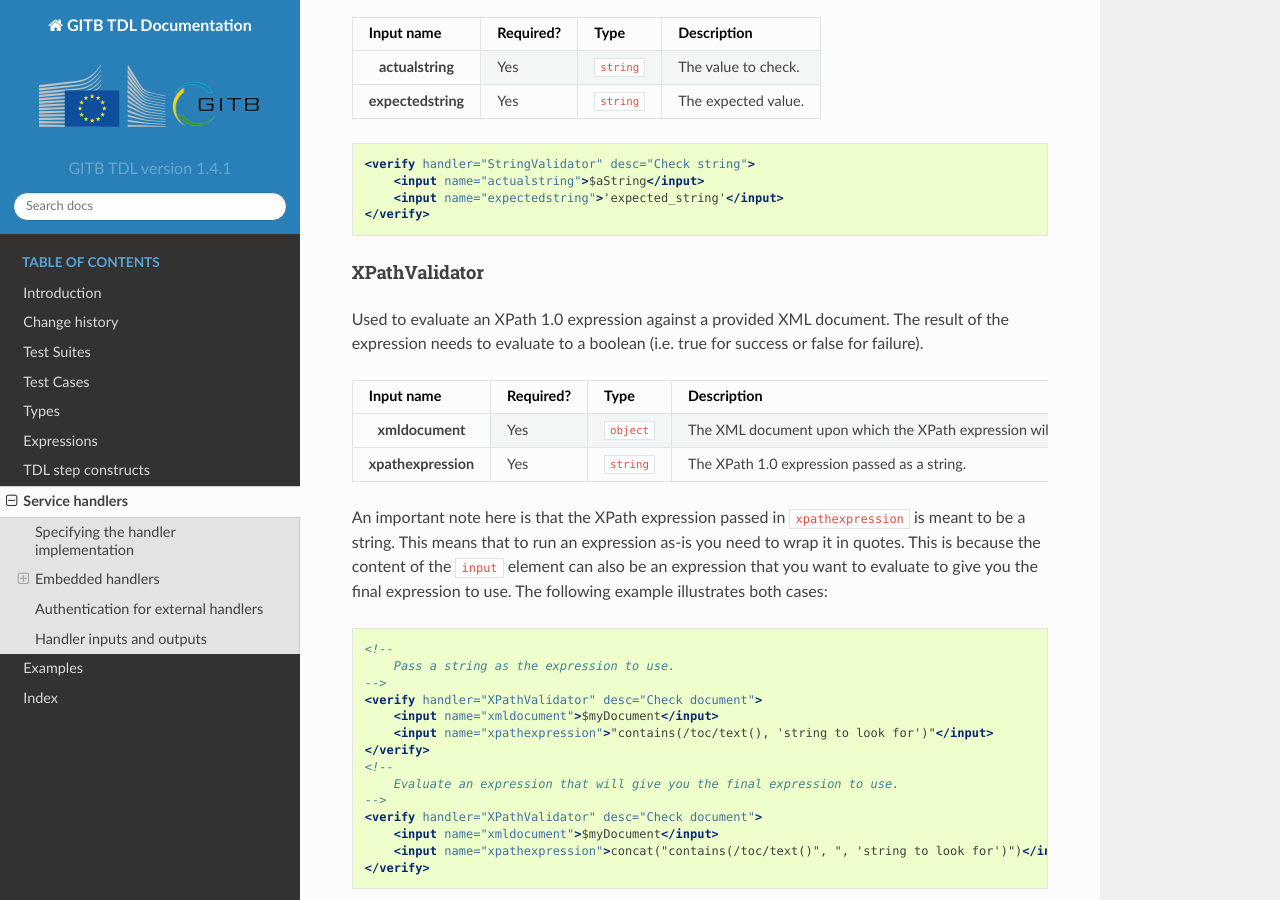
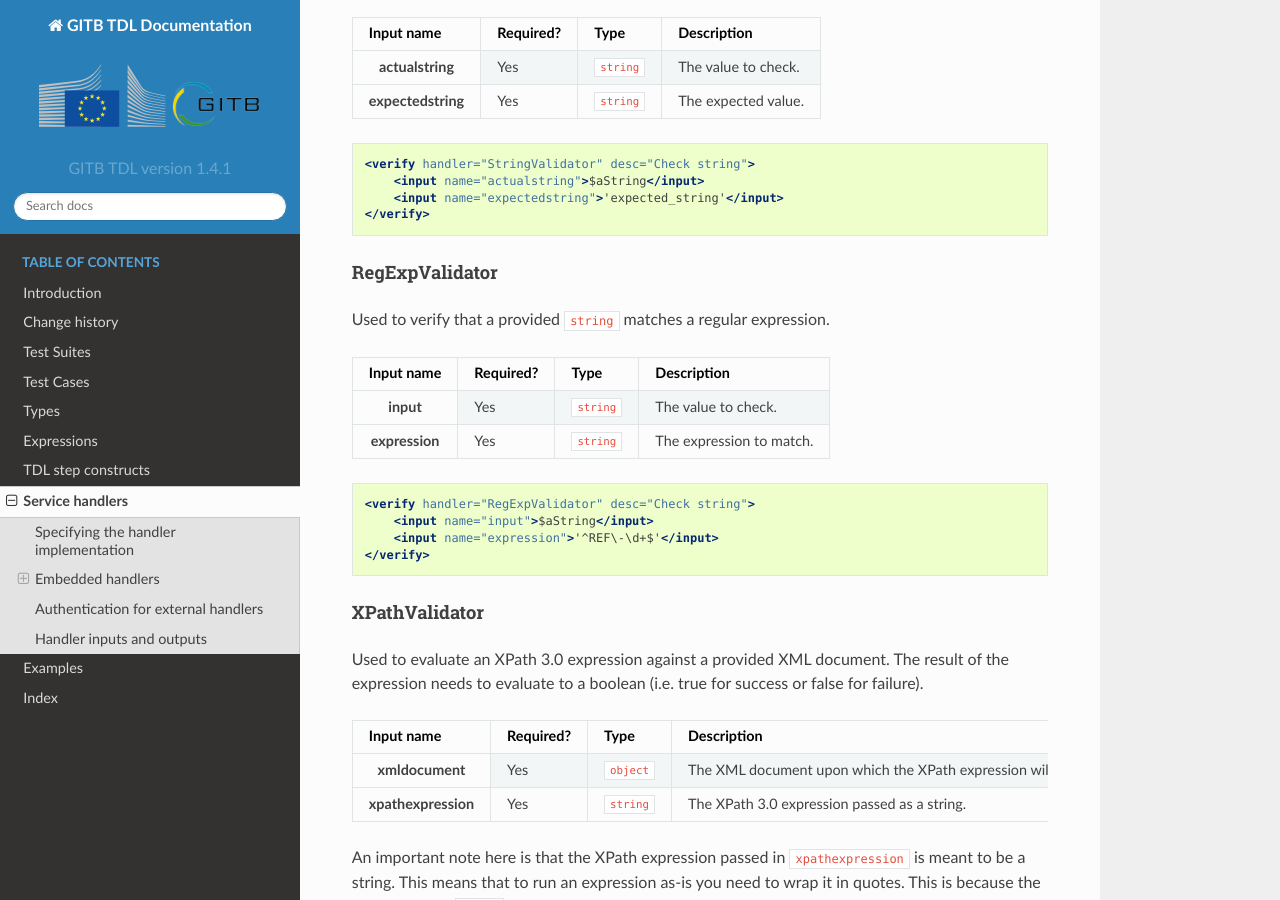
Before and after one commit to ISAITB/docs-tdl, a Sphinx documentation site: the page built from source/handlers/index.rst, in a window 1280 px wide and 900 px high, scrolled down 10802 px. Built offline with Sphinx 7.4.7 and the Read the Docs theme 2.0.0, drawn with Linux system fonts in a browser that asks for light colours.

Commit message:
Changes to StringValidator, XPathValidator and RegExpValidator

```diff
--- a/source/handlers/index.rst
+++ b/source/handlers/index.rst
@@ -516,13 +517,35 @@
         <input name="expectedstring">'expected_string'</input>
     </verify>
 
+.. index:: RegExpValidator
+.. _handlers-RegExpValidator:
+
+RegExpValidator
++++++++++++++++
+
+Used to verify that a provided ``string`` matches a regular expression.
+
+.. csv-table::
+    :stub-columns: 1
+    :header: "Input name", "Required?", "Type", "Description"
+
+    input, Yes, ``string``, The value to check.
+    expression, Yes, ``string``, The expression to match.
+
+.. code-block:: xml
+
+    <verify handler="RegExpValidator" desc="Check string">
+        <input name="input">$aString</input>
+        <input name="expression">'^REF\-\d+$'</input>
+    </verify>
+
 .. index:: XPathValidator
 .. _handlers-XPathValidator:
 
 XPathValidator
 ++++++++++++++
 
-Used to evaluate an XPath 1.0 expression against a provided XML document. The result of the expression
+Used to evaluate an XPath 3.0 expression against a provided XML document. The result of the expression
 needs to evaluate to a boolean (i.e. true for success or false for failure).
 
 .. csv-table::
@@ -530,7 +553,7 @@
     :header: "Input name", "Required?", "Type", "Description"
 
     xmldocument, Yes, ``object``, The XML document upon which the XPath expression will be evaluated.
-    xpathexpression, Yes, ``string``, The XPath 1.0 expression passed as a string.
+    xpathexpression, Yes, ``string``, The XPath 3.0 expression passed as a string.
 
 An important note here is that the XPath expression passed in ``xpathexpression`` is meant to be a string.
 This means that to run an expression as-is you need to wrap it in quotes. This is because the content of
```
Also changed, not shown: other parts of source/handlers/index.rst (+1 -0 lines), source/changelog/index.rst (+5 -2 lines).
